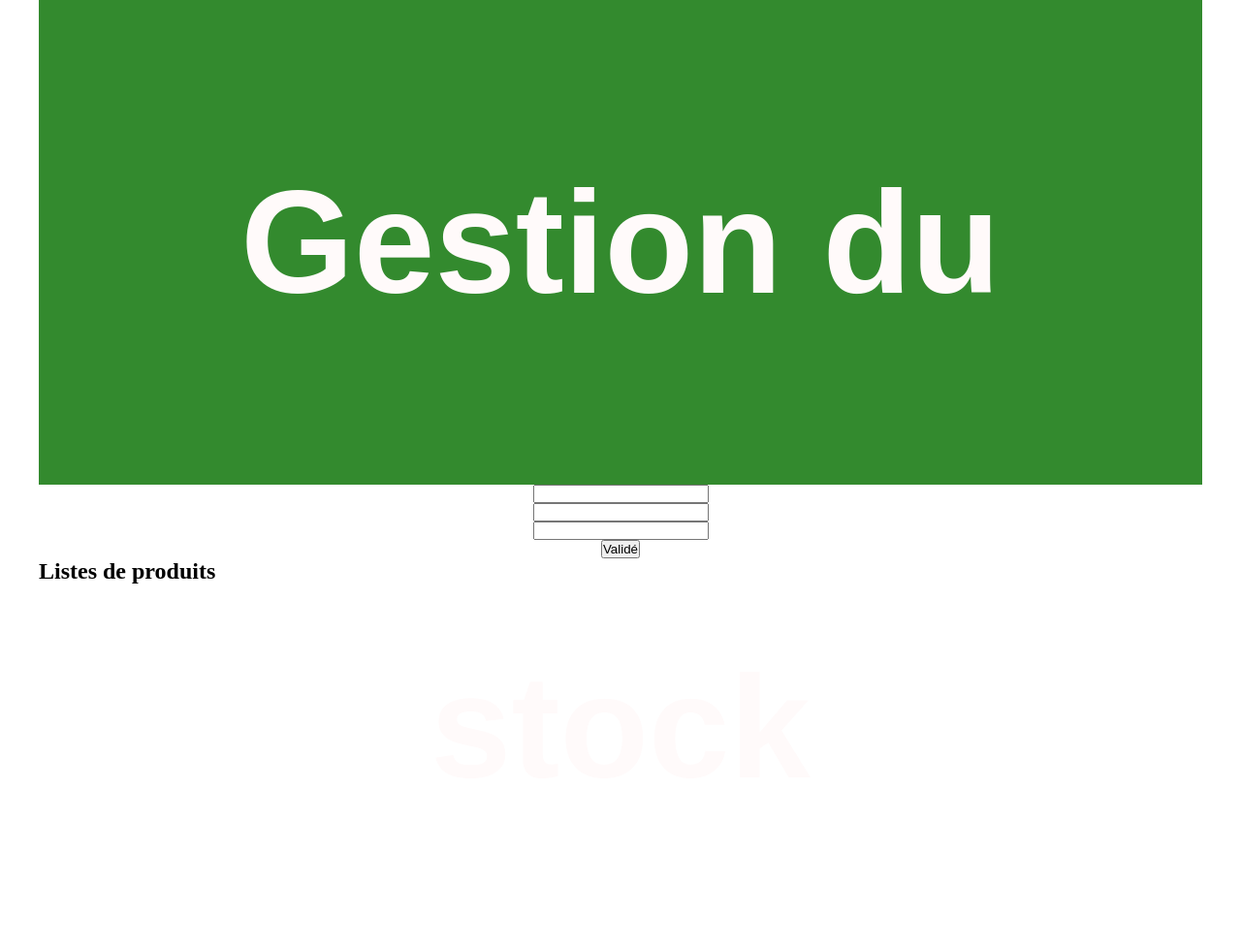
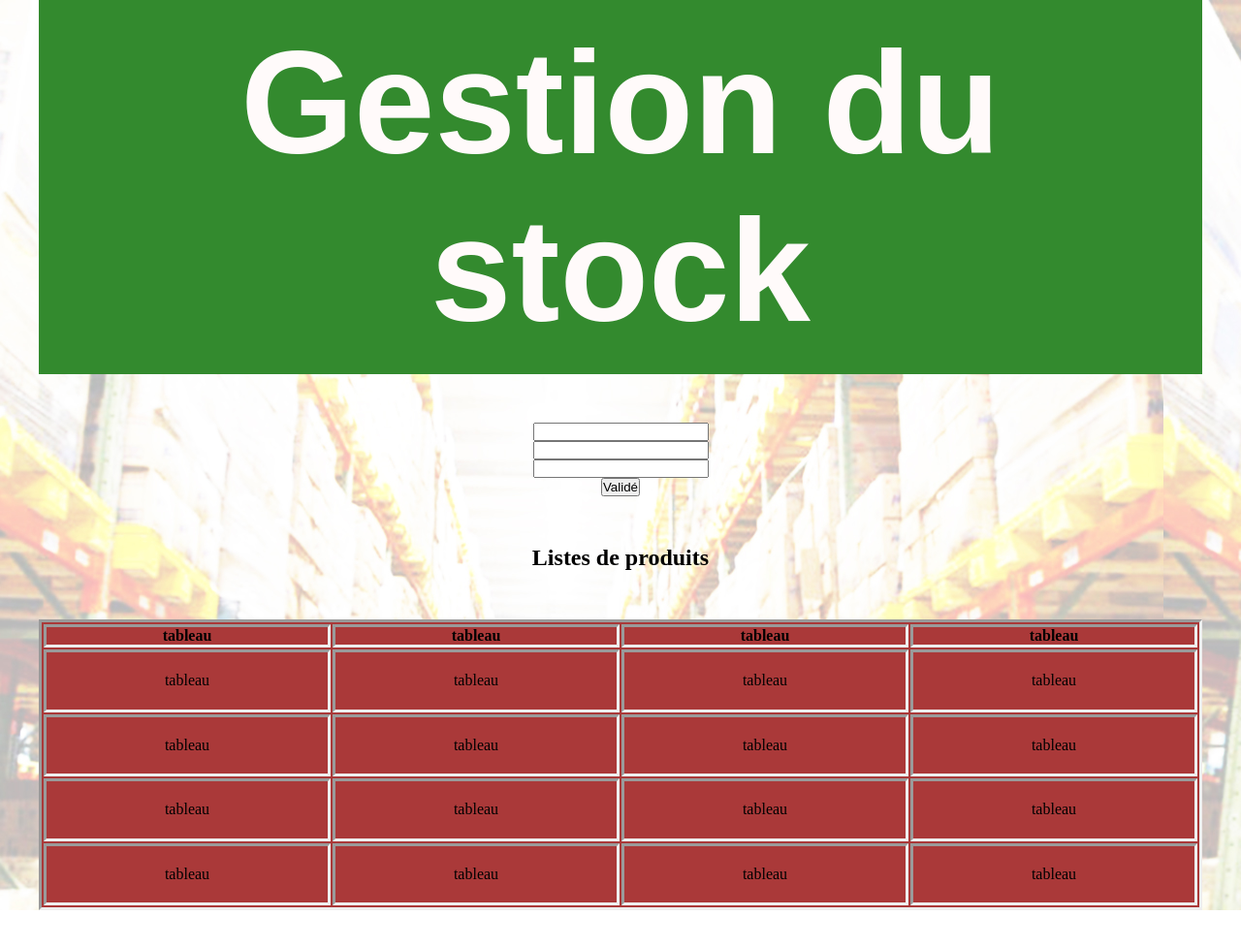
Before and after one commit to Naoroy/projet_bizOnline, a plain HTML site: page index.html in a window 1280 px wide. Shown: the whole page at 97% size. After the commit the page ends 939 px from the top, so only its background shows below. Drawn offline with Linux system fonts and the light colour scheme; a web font is replaced by a local one.

Commit message:
gestion des stock

```diff
--- a/assets/css/style.css
+++ b/assets/css/style.css
@@ -7,13 +7,13 @@ height: auto;
 margin: auto;}
 
 header{width: 100%;
-height: 500px;
+padding: 20px 0px;
 background: #338A2E;}
 
 h1 {
 text-align: center;
 font-family: 'Francois One', sans-serif;
-line-height: 500px;
+
 font-size: 150px;
 text-decoration: none;
 color: snow;
@@ -24,5 +24,39 @@ color: snow;
   text-align: center;
   position: relative;
   margin: auto;
+  margin-top: 50px;
 
 }
+
+.list{
+  width: 1200px;
+  height: 300px;
+  text-align: center;
+  margin-top: 50px;
+
+
+}
+
+
+
+
+table{
+  border: inset;
+  width: 50%;
+  width: 1200px;
+  height: 300px;
+  text-align: center;
+  margin-top: 50px;
+  background-color: #AA3939;
+  margin-bottom: 20px
+}
+
+
+table *{
+  border: inset
+
+}
+
+body{
+  background-image:url("../img/gestion_de_stock.jpg") ;
+}
--- a/index.html
+++ b/index.html
@@ -1,5 +1,5 @@
 <!DOCTYPE html>
-<html lang="en">
+<html lang="fr">
 
 <head>
   <meta charset="UTF-8">
@@ -22,15 +22,51 @@
     <div class="stock">
       <input id="my_name" type="text">
       <input id="my_price" type="number">
-    <input id="my_descrption" type="text">
+      <input id="my_description" type="text">
       <button id="button" type="button" name="button">Validé</button>
     </div>
 
 
 
-  <div>
+    <div class="list">
       <h2>Listes de produits</h2>
       <ul></ul>
+      <table>
+        <thead>
+          <tr>
+            <th>tableau</th>
+            <th>tableau</th>
+            <th>tableau</th>
+            <th>tableau</th>
+          </tr>
+        </thead>
+        <tbody>
+          <tr>
+            <td>tableau</td>
+            <td>tableau</td>
+            <td>tableau</td>
+            <td>tableau</td>
+          </tr>
+          <tr>
+            <td>tableau</td>
+            <td>tableau</td>
+            <td>tableau</td>
+            <td>tableau</td>
+          </tr>
+          <tr>
+            <td>tableau</td>
+            <td>tableau</td>
+            <td>tableau</td>
+            <td>tableau</td>
+          </tr>
+          <tr>
+            <td>tableau</td>
+            <td>tableau</td>
+            <td>tableau</td>
+            <td>tableau</td>
+          </tr>
+        </tbody>
+      </table>
     </div>
 
 
```
Also changed, not shown: assets/img/gestion_de_stock.jpg (added). Lines whose indentation alone changed are shown as unchanged.
